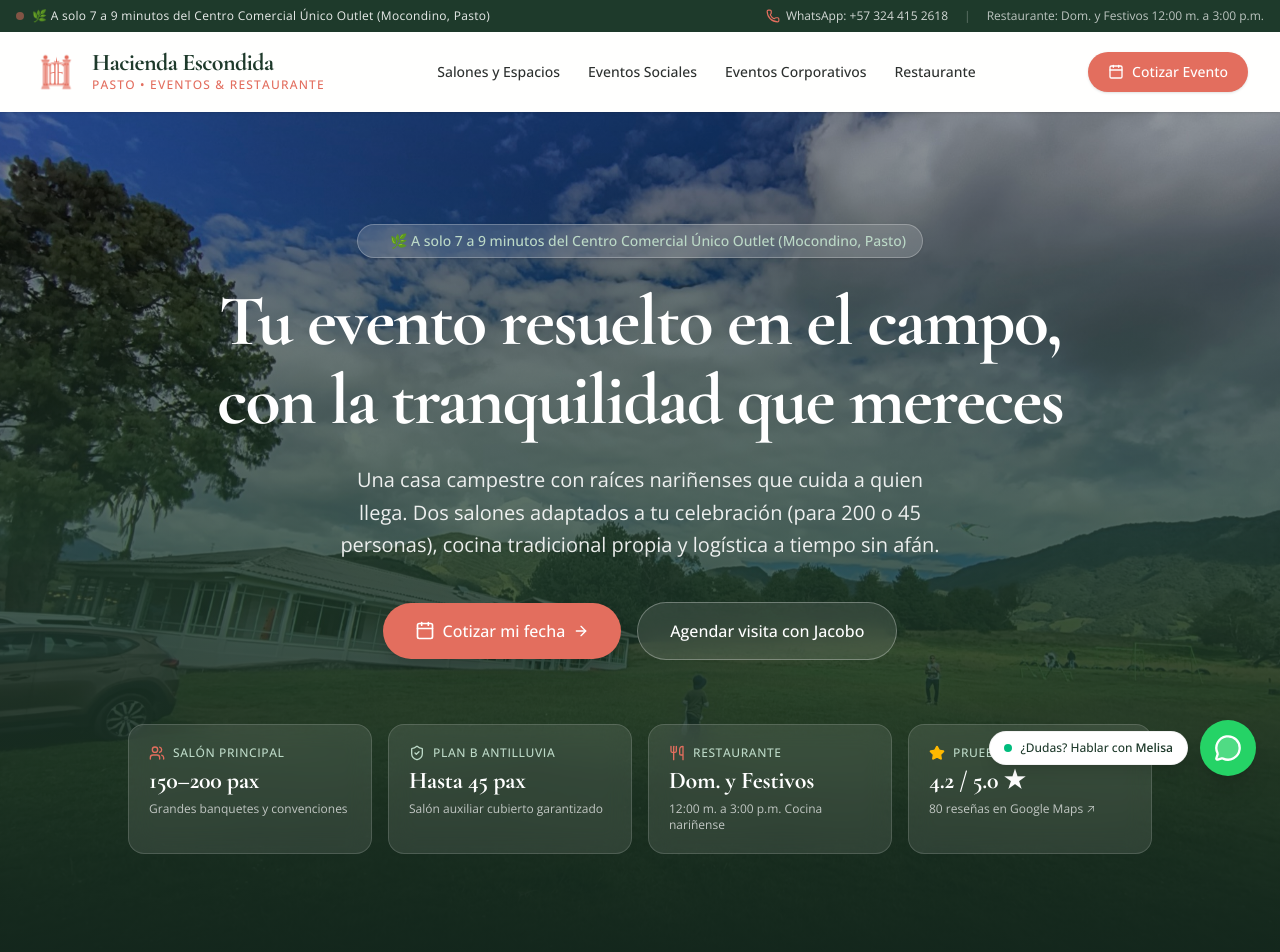
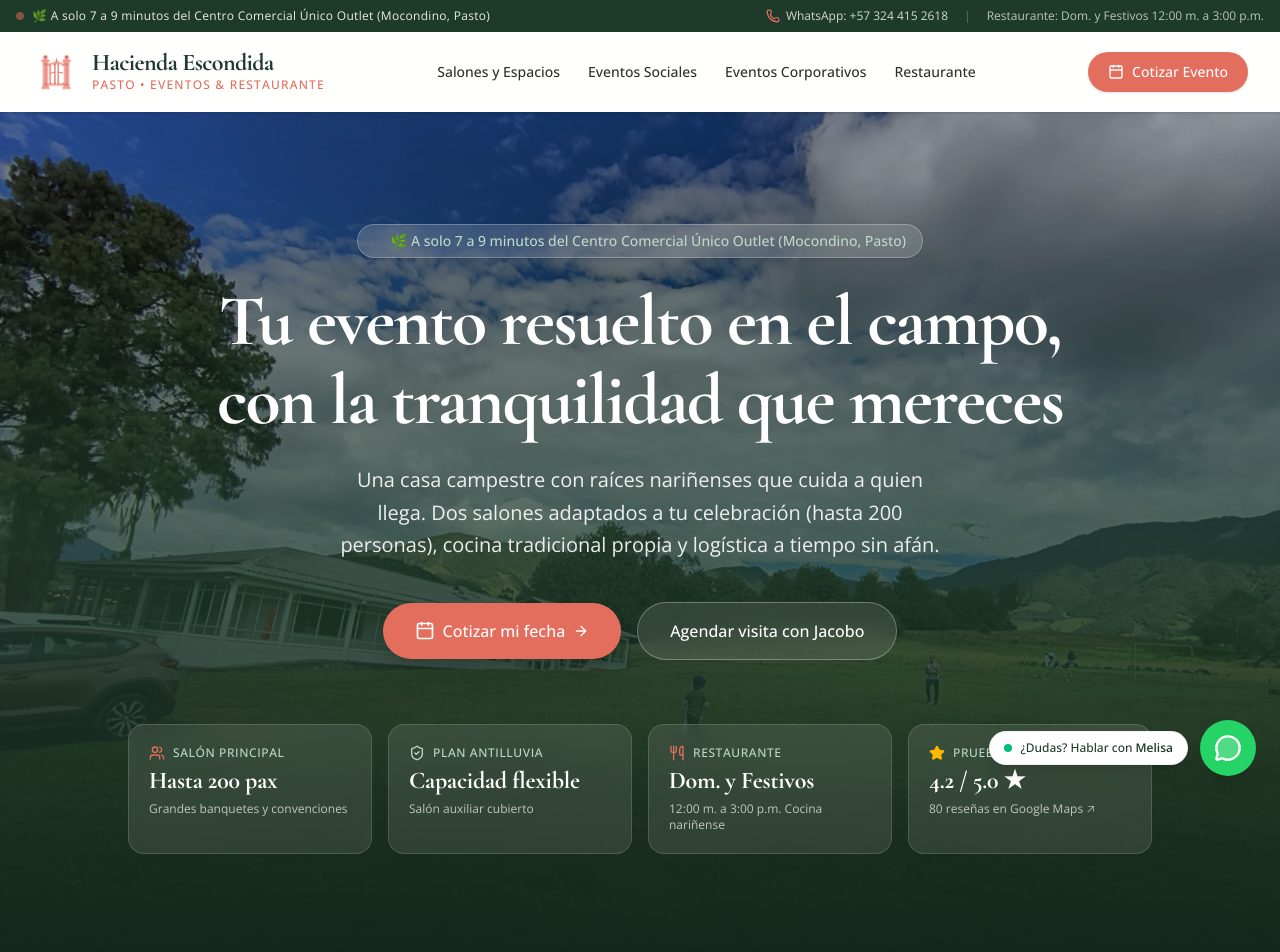
Before and after one commit to webmasterdapmarket1/hacienda-escondida-pasto, a React (Vite) app: page / in a window 1280 px wide. Shown: the top 952 px of the page. Built offline with nearby package versions, Linux system fonts and the light colour scheme.

Commit message:
feat: add Hero component and update meta description for maximum guest capacity

```diff
--- a/index.html
+++ b/index.html
@@ -5,7 +5,7 @@
     <link rel="icon" type="image/png" href="/favicon.png" />
     <meta name="viewport" content="width=device-width, initial-scale=1.0" />
     <title>Hacienda Escondida Pasto | Tu Evento Campestre Resuelto a 8 Minutos de Pasto</title>
-    <meta name="description" content="La hacienda campestre elegante a minutos de Pasto (Mocondino). Dos salones para 200 y 45 personas, gastronomía nariñense de alto nivel, parqueadero privado y logística integral para eventos y restaurante dominical." />
+    <meta name="description" content="La hacienda campestre elegante a minutos de Pasto (Mocondino). Dos salones para hasta 200 personas, gastronomía nariñense de alto nivel, parqueadero privado y logística integral para eventos y restaurante dominical." />
     <meta name="theme-color" content="#E36E5E" />
 
     <!-- Google Fonts: Cormorant Garamond & Open Sans -->
--- a/src/components/sections/Hero.tsx
+++ b/src/components/sections/Hero.tsx
@@ -33,7 +33,7 @@ export const Hero: React.FC = () => {
 
         {/* Subtitle / Paragraph */}
         <p className="text-base sm:text-lg md:text-xl text-white/90 max-w-2xl font-light leading-relaxed mb-10 text-balance">
-          Una casa campestre con raíces nariñenses que cuida a quien llega. Dos salones adaptados a tu celebración (para 200 o 45 personas), cocina tradicional propia y logística a tiempo sin afán.
+          Una casa campestre con raíces nariñenses que cuida a quien llega. Dos salones adaptados a tu celebración (hasta 200 personas), cocina tradicional propia y logística a tiempo sin afán.
         </p>
 
         {/* Dual Call to Actions */}
@@ -63,17 +63,17 @@ export const Hero: React.FC = () => {
               <Users className="w-4 h-4 text-[#E36E5E]" />
               <span>Salón Principal</span>
             </div>
-            <div className="font-serif text-xl sm:text-2xl font-bold">150–200 pax</div>
+            <div className="font-serif text-xl sm:text-2xl font-bold">Hasta 200 pax</div>
             <p className="text-xs text-white/70 mt-1 font-light">Grandes banquetes y convenciones</p>
           </div>
 
           <div className="bg-white/10 backdrop-blur-md border border-white/15 rounded-2xl p-4 sm:p-5 text-white transition-transform hover:-translate-y-1">
             <div className="flex items-center gap-2 text-[#BCD9C7] text-xs font-medium uppercase tracking-wider mb-1">
               <ShieldCheck className="w-4 h-4 text-[#BCD9C7]" />
-              <span>Plan B Antilluvia</span>
+              <span>Plan Antilluvia</span>
             </div>
-            <div className="font-serif text-xl sm:text-2xl font-bold">Hasta 45 pax</div>
-            <p className="text-xs text-white/70 mt-1 font-light">Salón auxiliar cubierto garantizado</p>
+            <div className="font-serif text-xl sm:text-2xl font-bold">Capacidad flexible</div>
+            <p className="text-xs text-white/70 mt-1 font-light">Salón auxiliar cubierto</p>
           </div>
 
           <div className="bg-white/10 backdrop-blur-md border border-white/15 rounded-2xl p-4 sm:p-5 text-white transition-transform hover:-translate-y-1">
```
